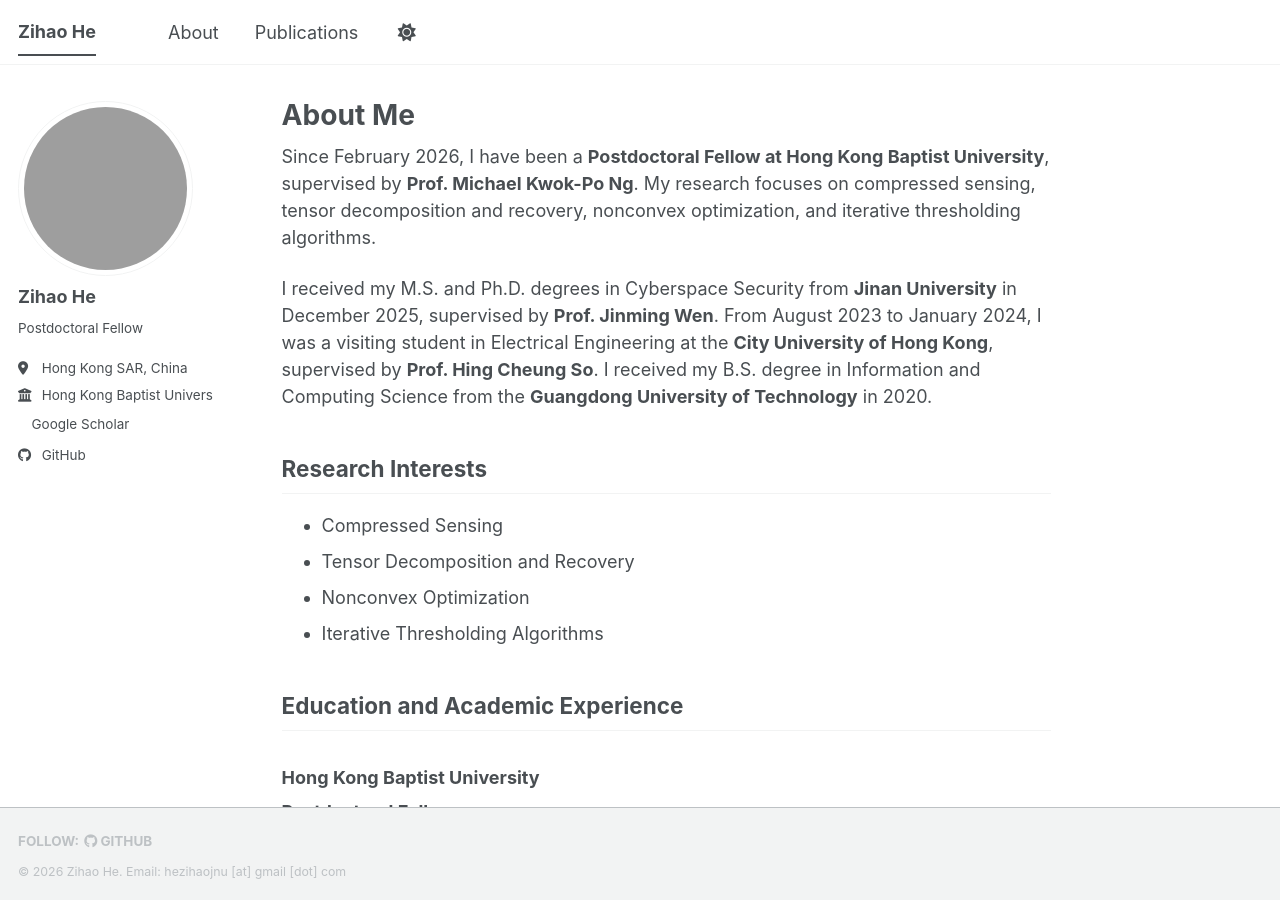
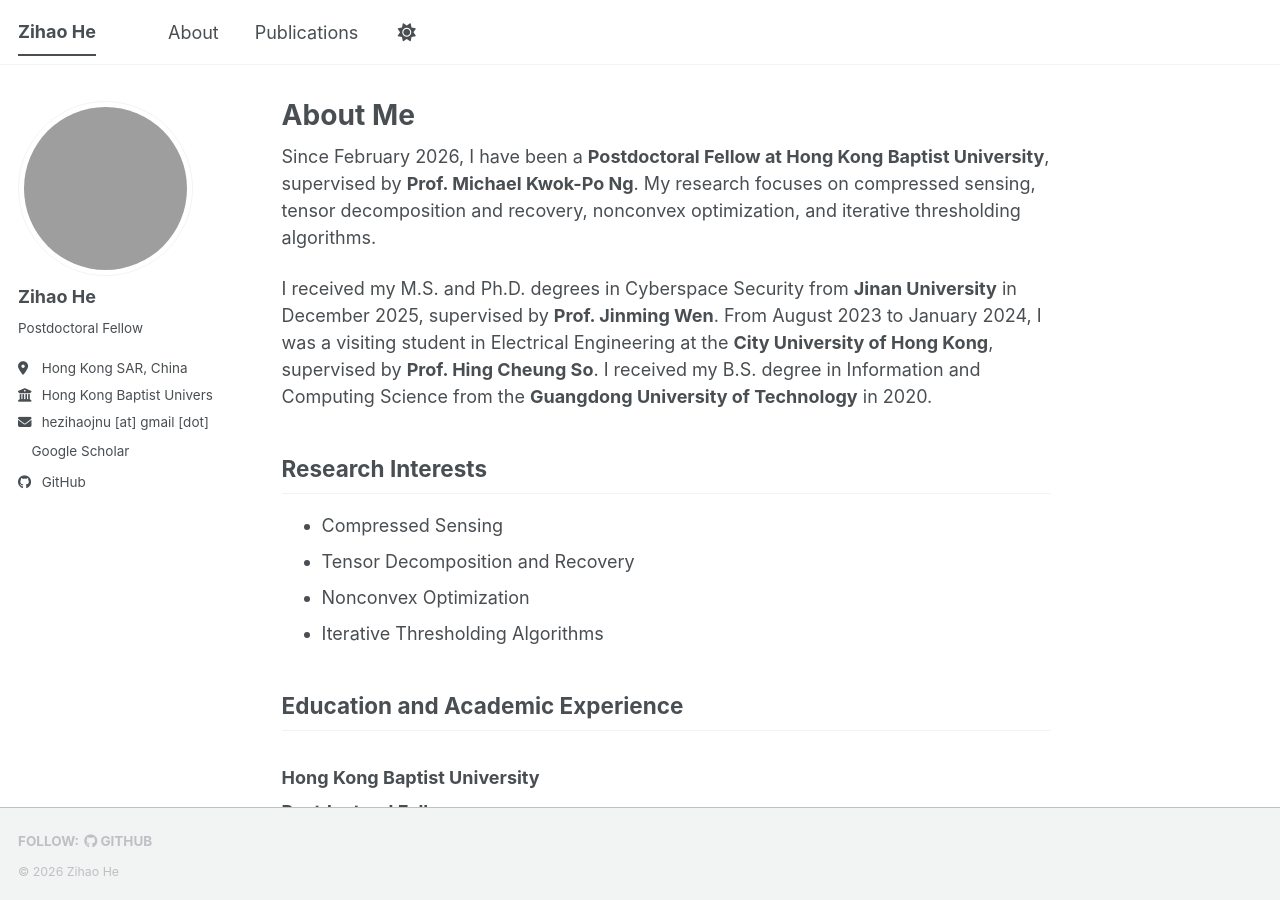
Before and after one commit to boxes757/boxes757.github.io, a Jekyll site: the page built from _pages/about.md, in a window 1280 px wide and 900 px high. Built offline with Jekyll 4.4.1, drawn with Linux system fonts in a browser that asks for light colours; a style sheet for code colours, icons or effects is not loaded; grey boxes are pictures that could not be loaded.

Commit message:
Move email to author profile

```diff
--- a/_config.yml
+++ b/_config.yml
@@ -19,6 +19,7 @@ author:
   employer: "Hong Kong Baptist University"
   uri:
   email:
+  email_display: "hezihaojnu [at] gmail [dot] com"
   googlescholar: "https://scholar.google.com/citations?user=daMAUUkAAAAJ&hl=en"
   github: "boxes757"
 
--- a/_includes/author-profile.html
+++ b/_includes/author-profile.html
@@ -29,6 +29,9 @@
       {% endif %}
       {% if author.employer %}
         <li class="author__desktop"><i class="fas fa-fw fa-building-columns icon-pad-right" aria-hidden="true"></i>{{ author.employer }}</li>
+      {% endif %}
+      {% if author.email_display %}
+        <li><i class="fas fa-fw fa-envelope icon-pad-right" aria-hidden="true"></i>{{ author.email_display }}</li>
       {% endif %}
       {% if author.uri %}
         <li><a href="{{ author.uri }}"><i class="fas fa-fw fa-link icon-pad-right" aria-hidden="true"></i>{{ site.data.ui-text[site.locale].website_label | default: "Website" }}</a></li>
--- a/_includes/footer.html
+++ b/_includes/footer.html
@@ -20,5 +20,5 @@
 {% endif %}
 
 <div class="page__footer-copyright">
-  &copy; {{ site.time | date: '%Y' }} {{ site.name | default: site.title }}. Email: hezihaojnu [at] gmail [dot] com
+  &copy; {{ site.time | date: '%Y' }} {{ site.name | default: site.title }}
 </div>
```
